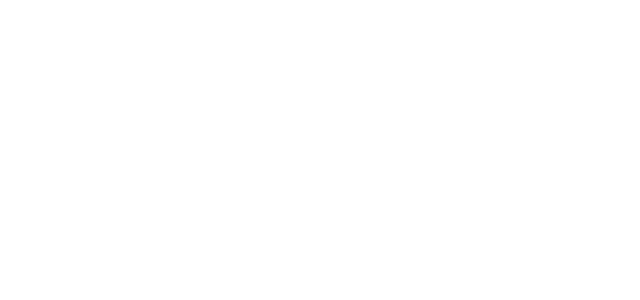
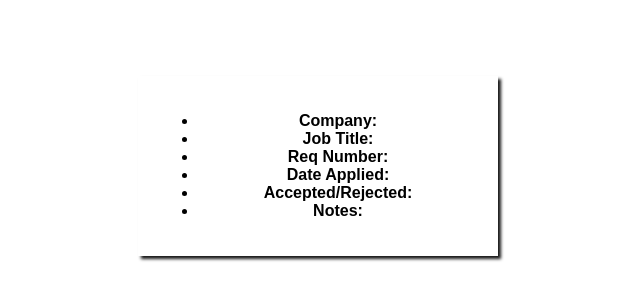
Before and after one commit to smpr/finalresumetracker, a React (Create React App) app in the folder client/: page /Application/1 in a window 1280 px wide. Shown: the part 234-534 px from the top of the page, without its empty margins (322-962 px from the left). Built offline with nearby package versions, Linux system fonts and the light colour scheme; no server answers.

Commit message:
application show route working

```diff
--- a/client/src/App.js
+++ b/client/src/App.js
@@ -7,6 +7,7 @@
 
 import AppHome from './components/Application/AppHome'
 import AppCreate from './components/Application/AppCreate'
+import AppShow from './components/Application/AppShow'
 
 import HomePage from './components/HomePage/HomePage'
 
@@ -124,6 +125,7 @@
 
     <Route exact path='/Application' component={AppHome} />
     <Route exact path='/Application/Create' component={AppCreate} />
+    <Route exact path='/Application/:appId' component={AppShow} />
 
 
 
--- a/client/src/components/Application/AppHome.js
+++ b/client/src/components/Application/AppHome.js
@@ -1,5 +1,6 @@
 import React, { Component } from 'react';
 import axios from 'axios'
+import { Link } from 'react-router-dom'
 class AppHome extends Component {
     state = {
         applications: []
@@ -19,7 +20,17 @@
     render() {
         return (
             <div>
-                Application home
+                <ul>
+                    {this.state.applications.map((application, index) => {
+                        return (
+                            <div>
+                                <Link to={`/application/${application.id}`}>{application.title}</Link>
+                            </div>
+                        )
+                    })}
+
+                </ul>
+                meh
             </div>
         );
     }
--- /dev/null
+++ b/client/src/components/Application/AppShow.js
@@ -0,0 +1,55 @@
+import React, { Component } from 'react';
+import axios from 'axios'
+import { Container, FormContainer, BodyContainer, Style, TextLabelStyle } from "../StyledComponents/DefaultStyle"
+import RaisedButton from 'material-ui/RaisedButton';
+import TextField from 'material-ui/TextField';
+class AppShow extends Component {
+    state = {
+        applications: {}
+    }
+    async componentWillMount() {
+        try {
+            const resumeId = this.props.match.params.appId
+
+            const applications = await axios.get(`/api/resumes/${resumeId}`)
+            this.setState({ applications: applications.data })
+            console.log(this.state.applications)
+
+        } catch (error) {
+            console.log(error)
+        }
+
+    }
+    render() {
+        return (
+            <BodyContainer>
+                <Container>
+                    <FormContainer>
+                        <ul>
+                            <li>
+                                <b>Company: </b> {this.state.applications.company}
+                            </li>
+                            <li>
+                                <b>Job Title: </b> {this.state.applications.title}
+                            </li>
+                            <li>
+                                <b>Req Number: </b> {this.state.applications.req}
+                            </li>
+                            <li>
+                                <b>Date Applied: </b> {this.state.applications.date}
+                            </li>
+                            <li>
+                                <b>Accepted/Rejected: </b> {this.state.applications.ar}
+                            </li>
+                            <li>
+                                <b> Notes: </b> {this.state.applications.notes}
+                            </li>
+                        </ul>
+                    </FormContainer>
+                </Container>
+            </BodyContainer>
+        );
+    }
+}
+
+export default AppShow;
```
Also changed, not shown: 2 other files (tests, documents, lock files or other folders). Lines whose indentation alone changed are shown as unchanged.
